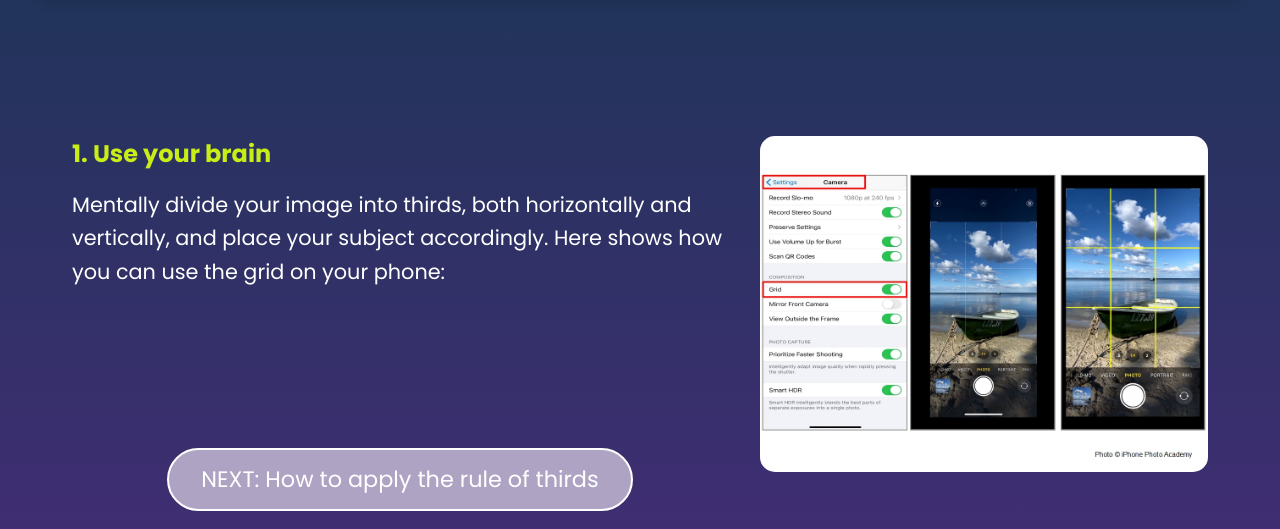
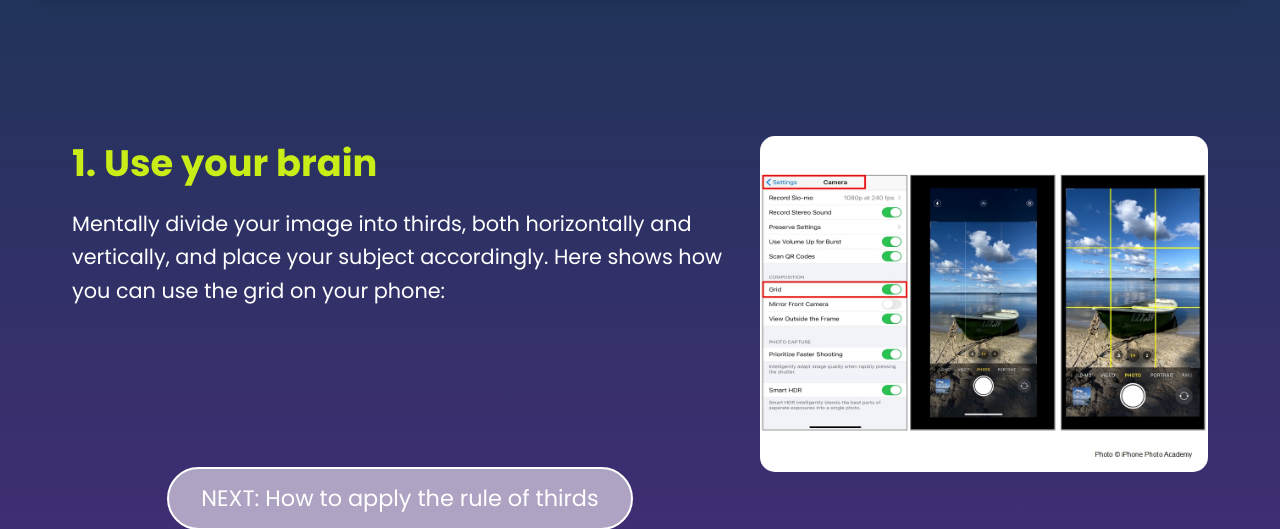
Before and after one commit to Carson-NNY/UI-2025-Spring, a Flask app: page /preparation in a window 1280 px wide. Shown: the part 80-609 px from the top of the page. Run offline with Flask 3, Linux system fonts and the light colour scheme; some libraries are stand-ins or nearby versions.

Commit message:
title size

```diff
--- a/templates/preparation.html
+++ b/templates/preparation.html
@@ -4,10 +4,8 @@
     <!-- left column: steps -->
     <div class="prep-text-col">
       {% for step in page_data.steps %}
-      <p class="prep-step-title">{{ step.title }}</p>
-      <p class="content-text-preparation">
-        {{ step.content }}
-      </p>
+      <p class="prep-step-title" style="font-size: 2.3rem">{{ step.title }}</p>
+      <p class="content-text-preparation">{{ step.content }}</p>
       {% endfor %}
 
       <!-- next button -->
```
